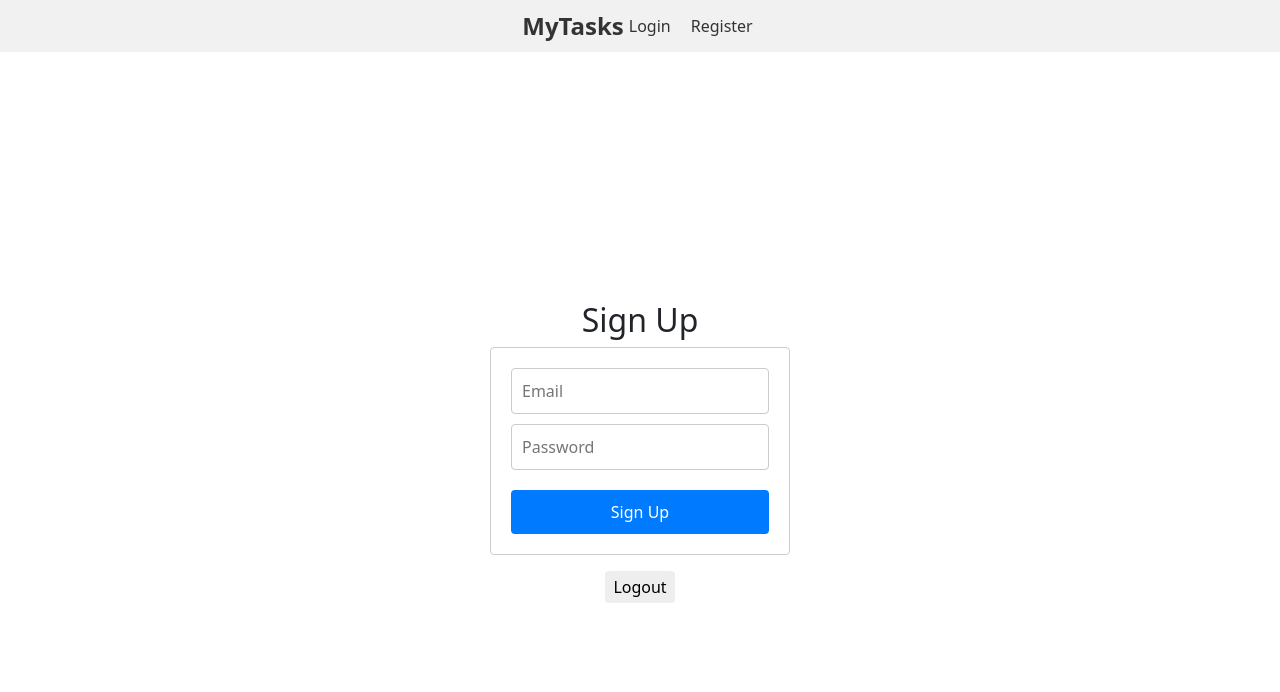
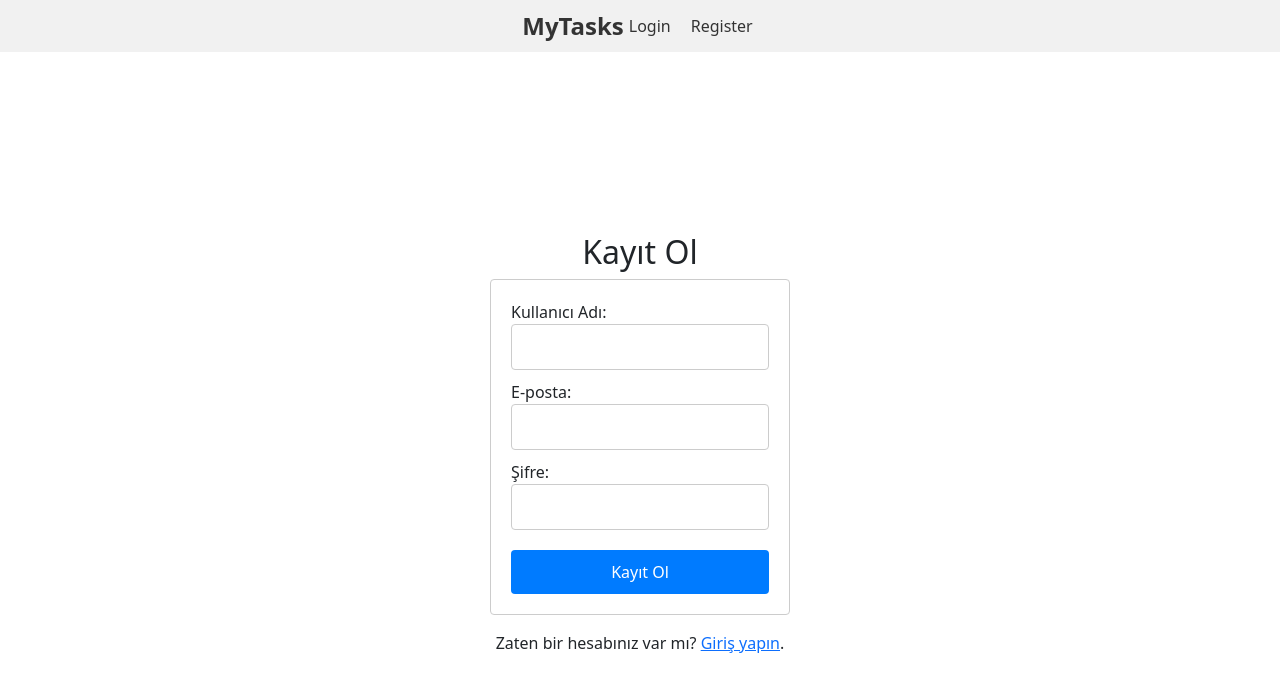
Before and after one commit to selimkocak/mytasks_project, a React (Create React App) app in the folder frontend/: page /register in a window 1280 px wide. Shown: the top 692 px of the page. Built offline with nearby package versions, Linux system fonts and the light colour scheme.

Commit message:
frontend\src\components\auth\SignUp.js
Frontend 2. Kullanıcı Kimlik Doğrulama Sistemi
+2.1. Kullanıcı Kayıt Komponenti Oluşturma: Kullanıcıların kayıt olabileceği bir React komponenti oluşturun. Bu komponent, kullanıcı adı, e-posta ve şifre gibi bilgileri toplamalıdır.

```diff
--- a/frontend/src/components/auth/SignUp.css
+++ b/frontend/src/components/auth/SignUp.css
@@ -1,4 +1,4 @@
-/* SignUp Component Styles */
+/* frontend/src/components/auth/SignUp.css */
 
 .signup-container {
   display: flex;
--- a/frontend/src/components/auth/SignUp.js
+++ b/frontend/src/components/auth/SignUp.js
@@ -1,50 +1,64 @@
 // frontend/src/components/auth/SignUp.js
-import React, { useState } from 'react';
-import { useNavigate } from 'react-router-dom';
-import api, { logout } from '../../services/api'; // logout'u import et
+
+import React, { useState } from "react";
+import { Link, useNavigate } from "react-router-dom";
+import { register } from "../../services/api";
 import './SignUp.css';
 
-function SignUp() {
-  const [email, setEmail] = useState('');
-  const [password, setPassword] = useState('');
+const SignUp = () => {
+  const [username, setUsername] = useState("");
+  const [email, setEmail] = useState("");
+  const [password, setPassword] = useState("");
+  const [error, setError] = useState("");
   const navigate = useNavigate();
-  const [error, setError] = useState(null);
 
   const handleSignUp = async (e) => {
     e.preventDefault();
-
     try {
-      const response = await api.register({ email, password });
-      console.log(response.data);
-
-      navigate('/tasks');
+      await register({ username, email, password });
+      navigate("/login");
     } catch (error) {
-      console.error(error);
-      setError('Kayıt olurken bir hata oluştu. Lütfen bilgilerinizi kontrol edin ve tekrar deneyin.');
-    }
-  };
-
-  const handleLogout = async () => {
-    try {
-      await logout();
-      navigate('/login');
-    } catch (error) {
-      console.error(error);
+      setError("Kayıt sırasında bir hata oluştu. Lütfen tekrar deneyin.");
     }
   };
 
   return (
     <div className="signup-container">
-      <h2>Sign Up</h2>
+      <h2>Kayıt Ol</h2>
       {error && <p>{error}</p>}
       <form className="signup-form" onSubmit={handleSignUp}>
-        <input type="email" placeholder="Email" value={email} onChange={(e) => setEmail(e.target.value)} />
-        <input type="password" placeholder="Password" value={password} onChange={(e) => setPassword(e.target.value)} />
-        <button type="submit">Sign Up</button>
+        <div>
+          <label>Kullanıcı Adı:</label>
+          <input
+            type="text"
+            value={username}
+            onChange={(e) => setUsername(e.target.value)}
+            required
+          />
+        </div>
+        <div>
+          <label>E-posta:</label>
+          <input
+            type="email"
+            value={email}
+            onChange={(e) => setEmail(e.target.value)}
+            required
+          />
+        </div>
+        <div>
+          <label>Şifre:</label>
+          <input
+            type="password"
+            value={password}
+            onChange={(e) => setPassword(e.target.value)}
+            required
+          />
+        </div>
+        <button type="submit">Kayıt Ol</button>
       </form>
-      <button onClick={handleLogout}>Logout</button> {/* Logout düğmesi */}
+      <p>Zaten bir hesabınız var mı? <Link to="/login">Giriş yapın</Link>.</p>
     </div>
   );
-}
+};
 
 export default SignUp;
```
Also changed, not shown: 1 other file (tests, documents, lock files or other folders). Lines whose indentation alone changed are shown as unchanged.
